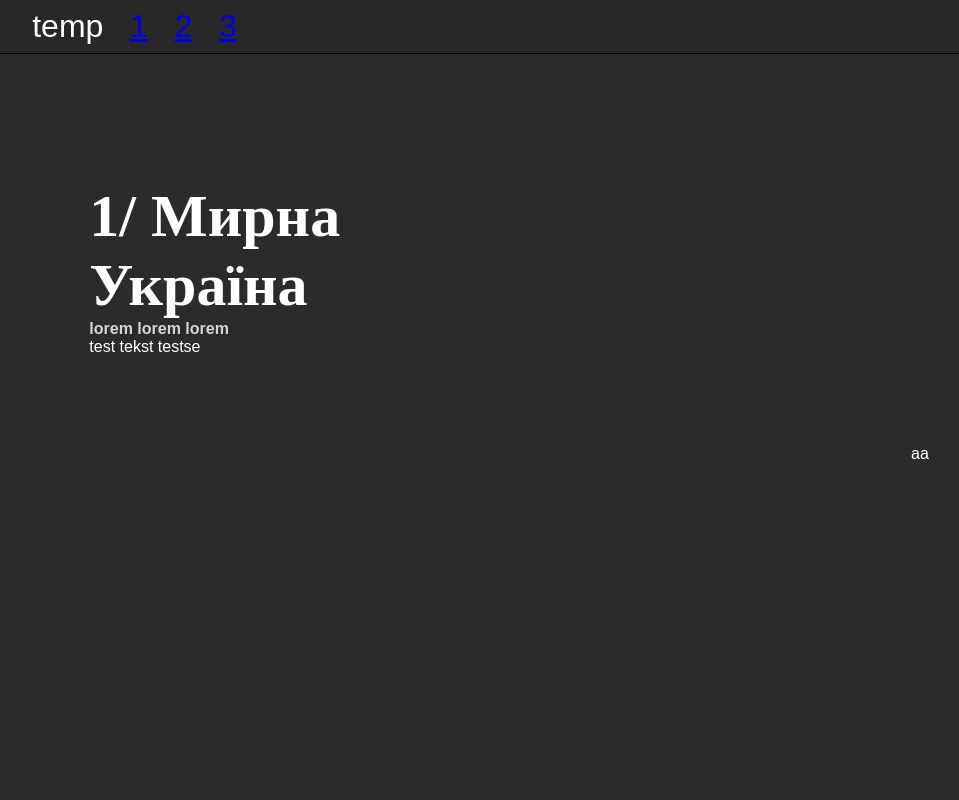
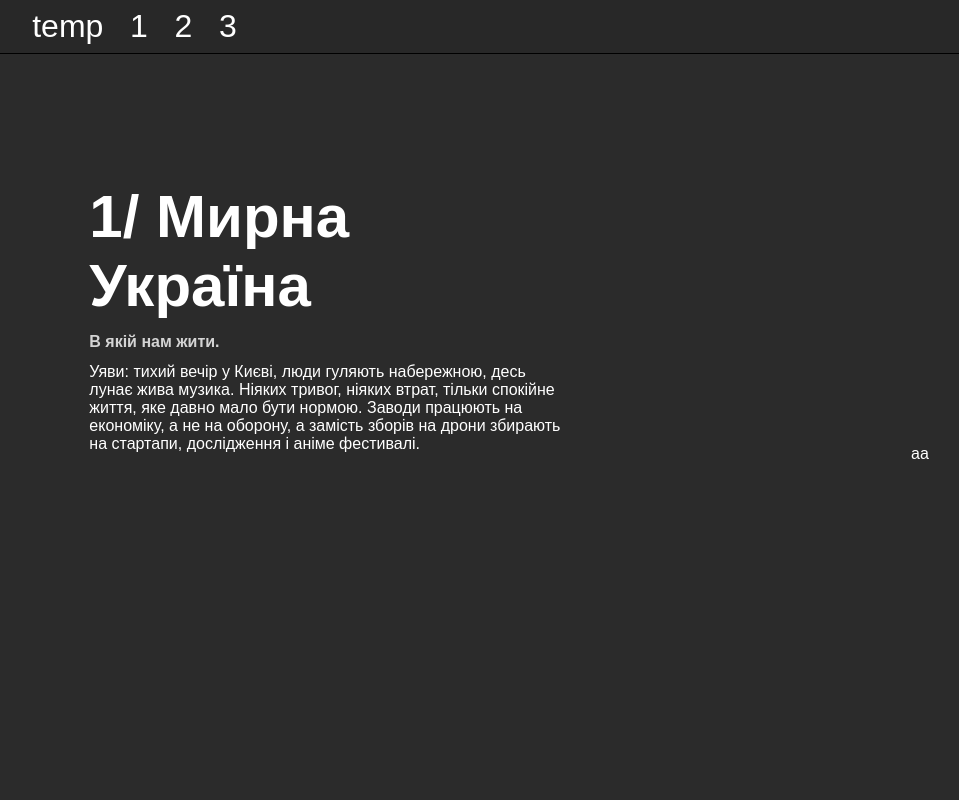
Before and after one commit to maksiksq/lit-wlrd-q, a Nuxt app: page / in a window 1280 px wide. Shown: the top 800 px of the page, without its empty margins (4-963 px from the left). Built offline with nearby package versions, Linux system fonts and the light colour scheme; a web font is replaced by a local one.

Commit message:
аніме фестивалі.

```diff
--- a/app.vue
+++ b/app.vue
@@ -42,10 +42,7 @@ body, html {
   color: white;
 }
 
-h2 {
-  font-family: 'e-Ukraine head';
-  font-size: 3.75rem;
-}
+
 </style>
 <style lang="scss" scoped></style>
 <script setup lang="ts">
--- a/components/Segment.vue
+++ b/components/Segment.vue
@@ -6,8 +6,8 @@
   <div class="segment seg-1">
     <div class="seg-l">
       <h2>1<span>/</span>  Мирна Україна</h2>
-      <h4 class="subheader">lorem lorem lorem</h4>
-      <p class="content">test tekst testse</p>
+      <h4 class="subheader">В якій нам жити.</h4>
+      <p class="content">Уяви: тихий вечір у Києві, люди гуляють набережною, десь лунає жива музика. Ніяких тривог, ніяких втрат, тільки спокійне життя, яке давно мало бути нормою. Заводи працюють на економіку, а не на оборону, а замість зборів на дрони збирають на стартапи, дослідження і аніме фестивалі.</p>
     </div>
     <div class="seg-r">aa</div>
   </div>
@@ -19,6 +19,18 @@
   flex-direction: row;
 
   height: 100vh;
+
+  h2 {
+    font-family: 'e-Ukraine head',sans-serif;
+    font-size: 3.75rem;
+
+    padding-bottom: 1vw;
+  }
+
+  h4 {
+    padding-bottom: 1vw;
+
+  }
 
   div {
     display: flex;
--- a/components/header-q.vue
+++ b/components/header-q.vue
@@ -28,6 +28,11 @@ header {
     flex-direction: row;
     align-items: center;
 
+    a {
+      text-decoration: none;
+      color: white;
+    }
+
     * {
       margin-left: 2.083vw;
       font-size: 2rem;
```
